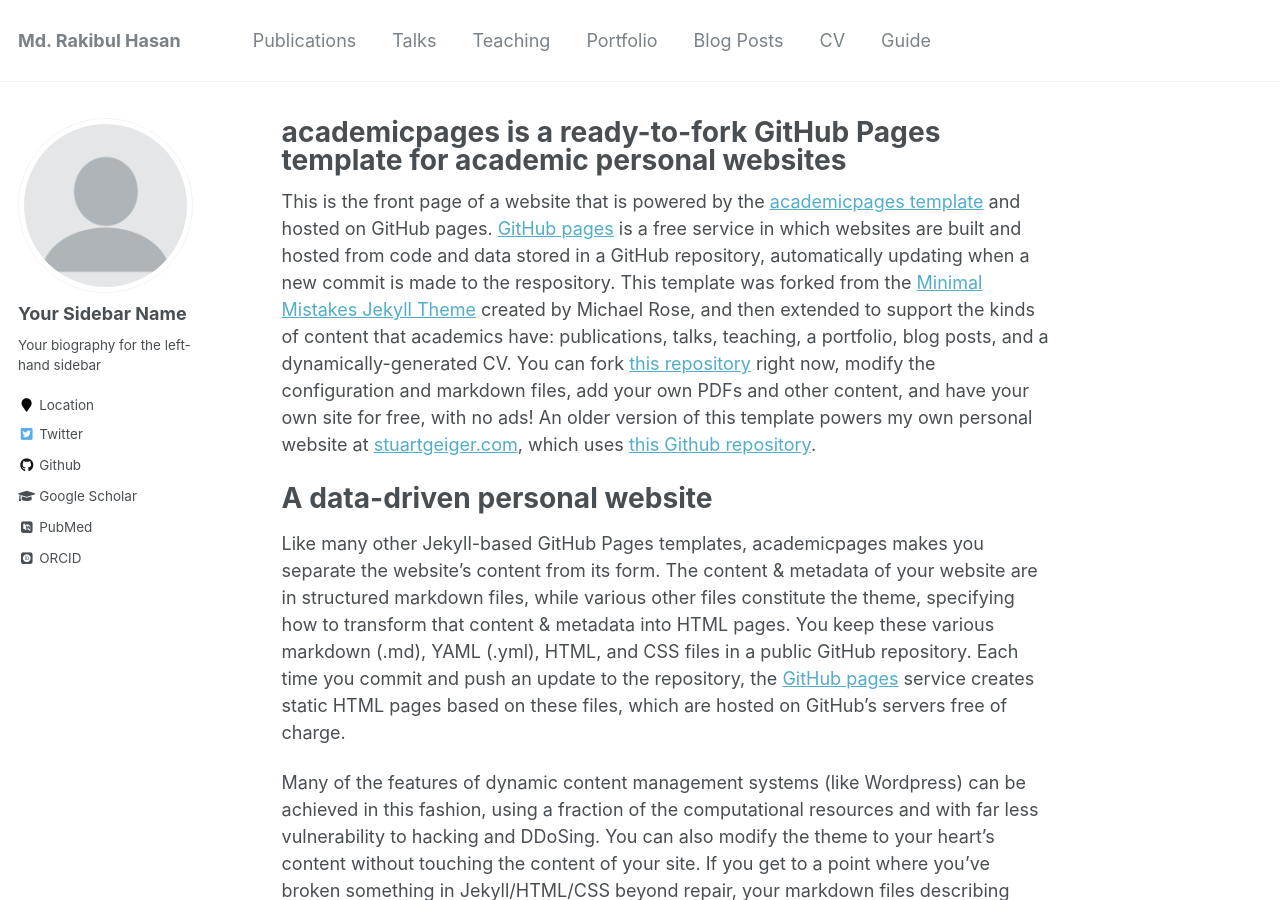
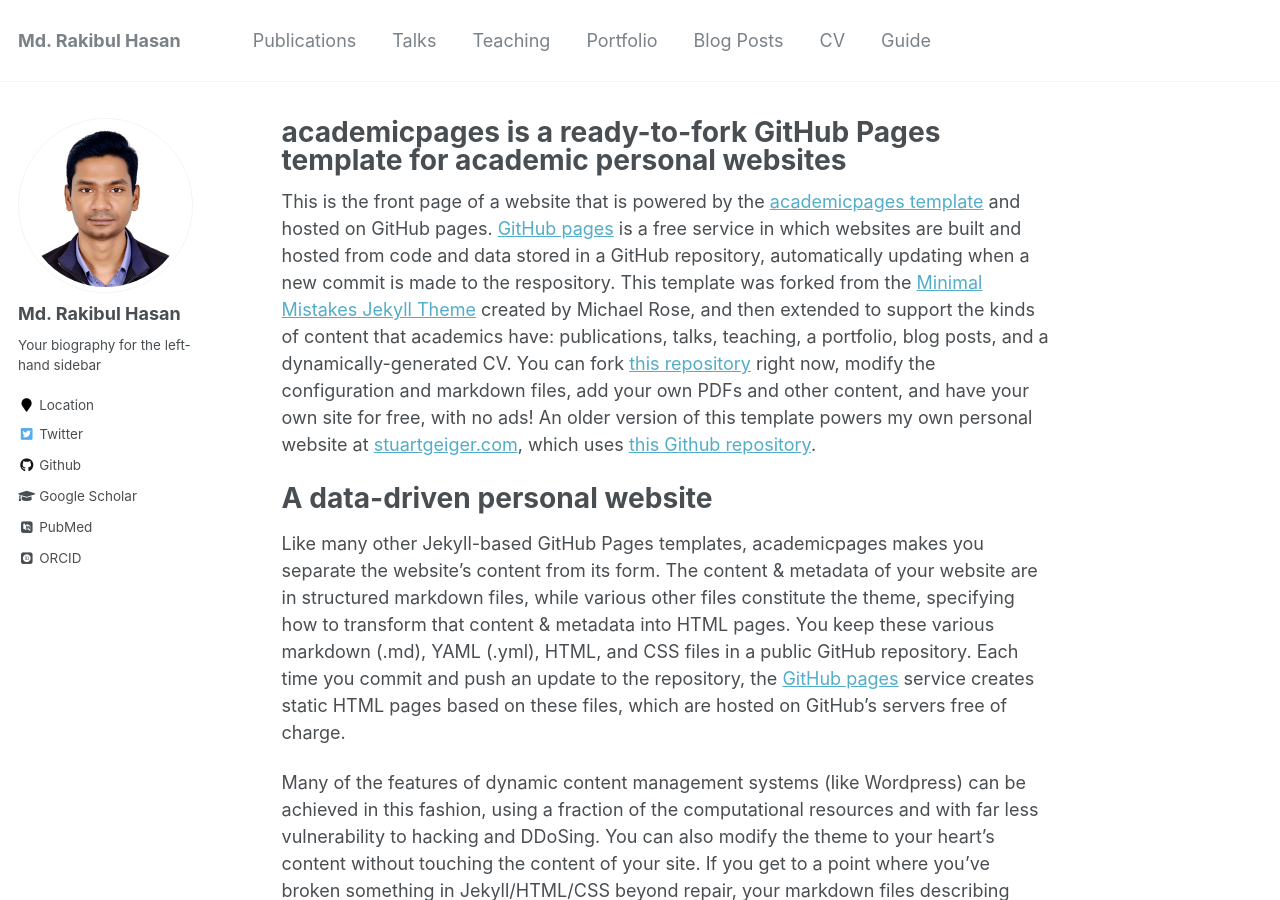
Before and after one commit to Hasan-MdRakibul/hasan-mdrakibul.github.io, a Jekyll site: the page built from _pages/about.md, in a window 1280 px wide and 900 px high. Built offline with Jekyll 4.4.1, drawn with Linux system fonts in a browser that asks for light colours; some web fonts are replaced.

Commit message:
init changes

```diff
--- a/_config.yml
+++ b/_config.yml
@@ -80,8 +80,8 @@ analytics:
 
 # Site Author
 author:
-  name             : "Your Sidebar Name"
-  avatar           : "profile.png"
+  name             : "Md. Rakibul Hasan"
+  avatar           : "me.jpg"
   bio              : "Your biography for the left-hand sidebar"
   location         : "Location"
   employer         :
```
Also changed, not shown: images/me.jpg (added), images/profile.png (deleted), 2 other files.
